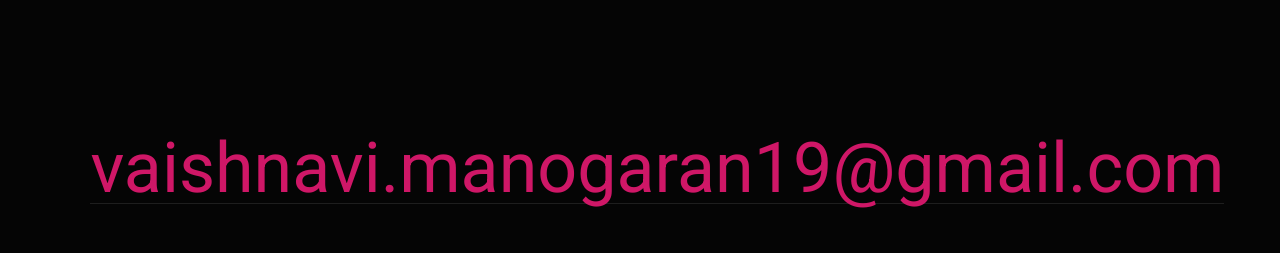
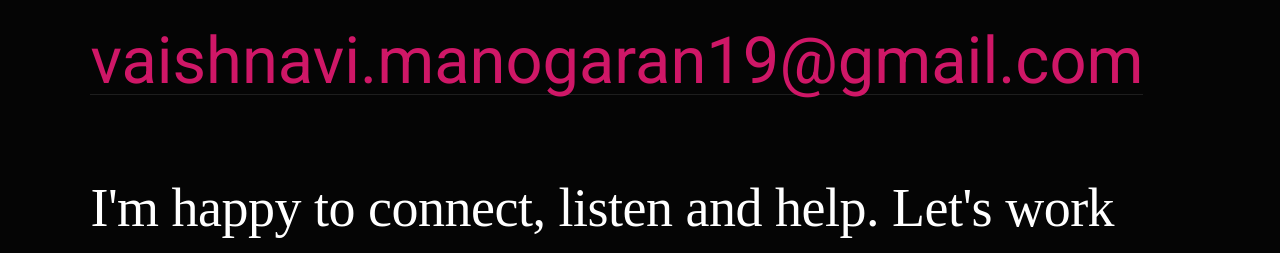
Before and after one commit to vaishmano/vaishmano, a plain HTML site: page index.html in a window 1280 px wide. Shown: the part 5590-5843 px from the top of the page. Drawn offline with Linux system fonts and the light colour scheme; a web font is replaced by a local one.

Commit message:
contact img update

```diff
--- a/css/main.css
+++ b/css/main.css
@@ -3236,7 +3236,7 @@ input::-moz-focus-inner {
 
 .contact-email {
   font-family: "Roboto", sans-serif;
-  font-size: 8.2rem;
+  font-size: 7rem;
   font-weight: 400;
   line-height: 1;
   margin: 5.6rem 0 8rem;
@@ -3308,7 +3308,7 @@ input::-moz-focus-inner {
 * ------------------------------------------------------------------- */
 @media screen and (max-width:1300px) {
   .contact-email {
-    font-size: 7rem;
+    font-size: 6.5rem;
   }
 
   .contact-infos {
```
